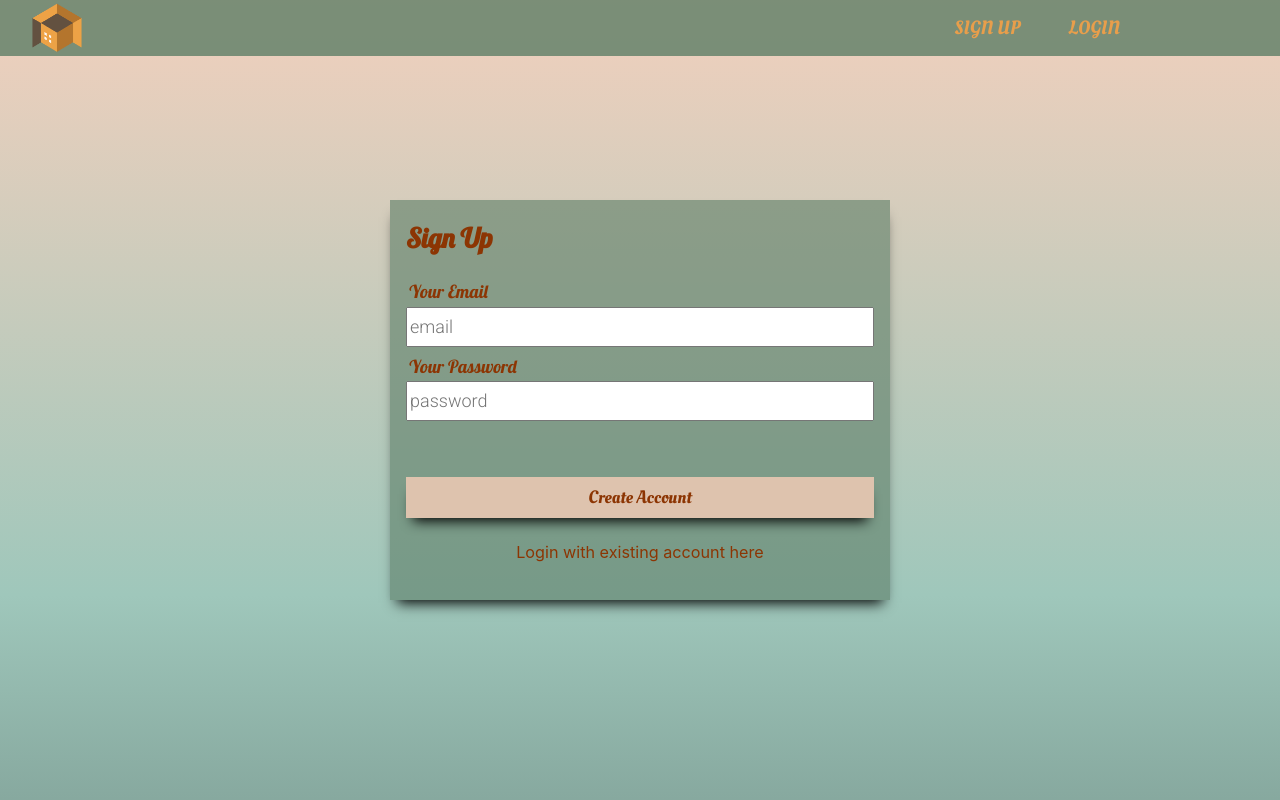
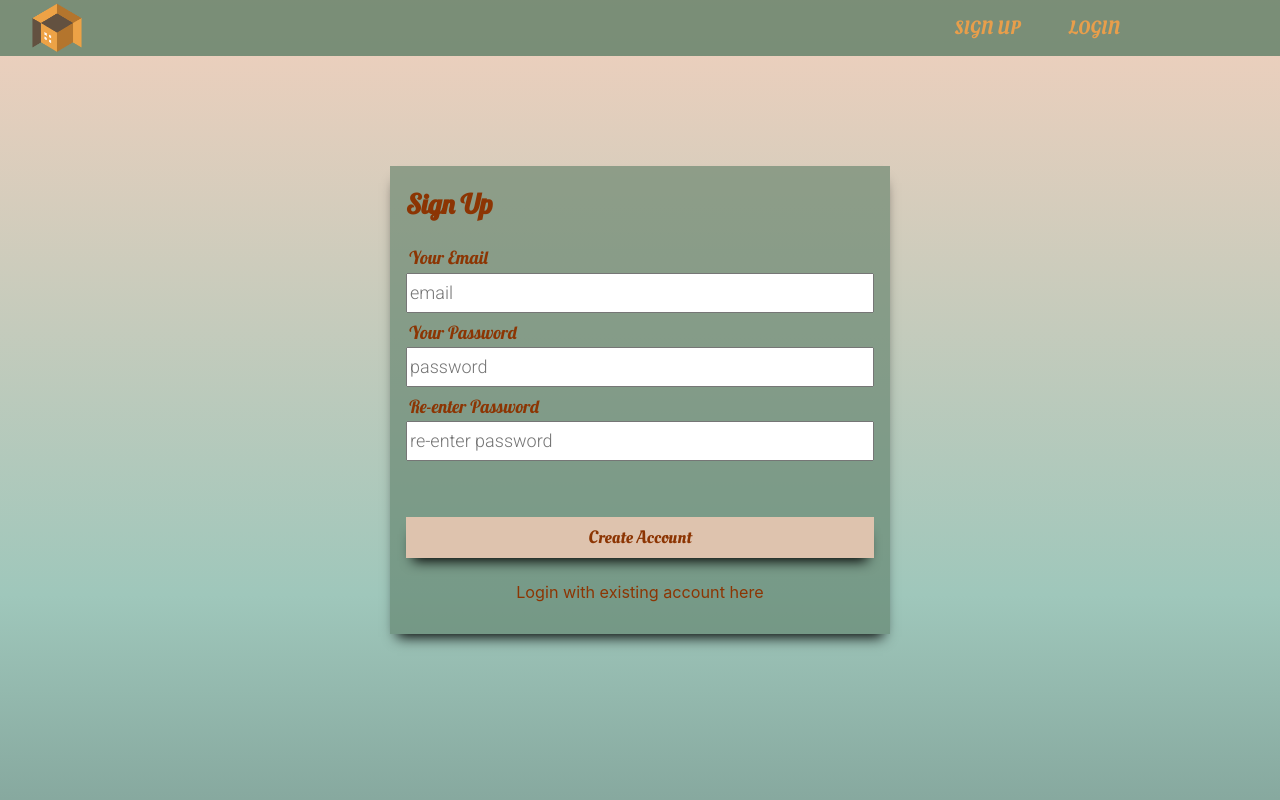
Before and after one commit to PattaSiwa/o-ya, a Next.js app: page /signup in a window 1280 px wide. Shown: the top 800 px of the page. Built offline with nearby package versions, Linux system fonts and the light colour scheme.

Commit message:
can now confirm password before sign up

```diff
--- a/components/input/SignupForm.js
+++ b/components/input/SignupForm.js
@@ -25,6 +25,7 @@
 function SignUpForm() {
     const emailInputRef = useRef();
     const passwordInputRef = useRef();
+    const reenterPasswordInputRef = useRef();
 
     const [signupStatus, setSignupStatus] = useState('');
 
@@ -36,6 +37,12 @@
 
         const enteredEmail = emailInputRef.current.value;
         const enteredPassword = passwordInputRef.current.value;
+        const reenteredPassword = reenterPasswordInputRef.current.value;
+
+        if (enteredPassword !== reenteredPassword) {
+            setSignupStatus('Passwords do not match, please re-enter password')
+            return;
+        }
 
         try {
             const result = await createUser(enteredEmail, enteredPassword);
@@ -61,13 +68,22 @@
                 />
             </div>
             <div className={classes.input}>
-                <label htmlFor='password'>Your Password</label>
+                <label >Your Password</label>
+                <input
+                    type='password'
+                    required
+                    ref={passwordInputRef}
+                    placeholder="password"
+                />
+            </div>
+            <div className={classes.input}>
+                <label htmlFor='password'>Re-enter Password</label>
                 <input
                     type='password'
                     id='password'
                     required
-                    ref={passwordInputRef}
-                    placeholder="password"
+                    ref={reenterPasswordInputRef}
+                    placeholder="re-enter password"
                 />
             </div>
             <div>
--- a/pages/api/auth/signup.js
+++ b/pages/api/auth/signup.js
@@ -8,8 +8,6 @@
     const { method } = req;
 
     const { email, password } = req.body
-
-    console.log(email, password)
 
     if (!email || !email.includes('@') || !password || password.trim().length < 5) {
         res.status(422).json({ message: "Invalid input - email must include @ or password must be at least 5 characters long" })
--- a/utils/password.js
+++ b/utils/password.js
@@ -7,6 +7,5 @@
 
 export async function verifyPassword(password, hashedPassword) {
     const isValid = await compare(password, hashedPassword)
-
     return isValid
 }
```
